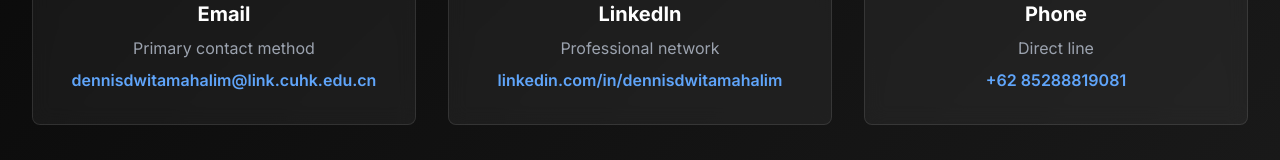
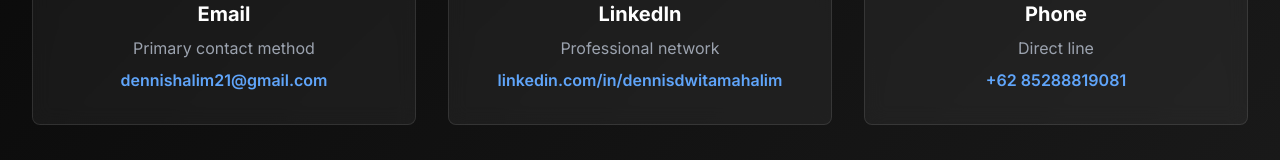
Before and after one commit to dennisdwitama/Portfolio, a plain HTML site: page contact.html in a window 1280 px wide. Shown: the part 481-641 px from the top of the page. Drawn offline with nearby package versions, Linux system fonts and the light colour scheme.

Commit message:
change email

```diff
--- a/contact.html
+++ b/contact.html
@@ -133,8 +133,8 @@
           </div>
           <h3 class="text-xl font-bold text-white mb-2">Email</h3>
           <p class="text-gray-400 mb-2">Primary contact method</p>
-          <a href="mailto:dennisdwitamahalim@link.cuhk.edu.cn" class="text-blue-400 hover:text-blue-300 font-semibold">
-            dennisdwitamahalim@link.cuhk.edu.cn
+          <a href="mailto:dennishalim21@gmail.com" class="text-blue-400 hover:text-blue-300 font-semibold">
+            dennishalim21@gmail.com
           </a>
         </div>
 
```
